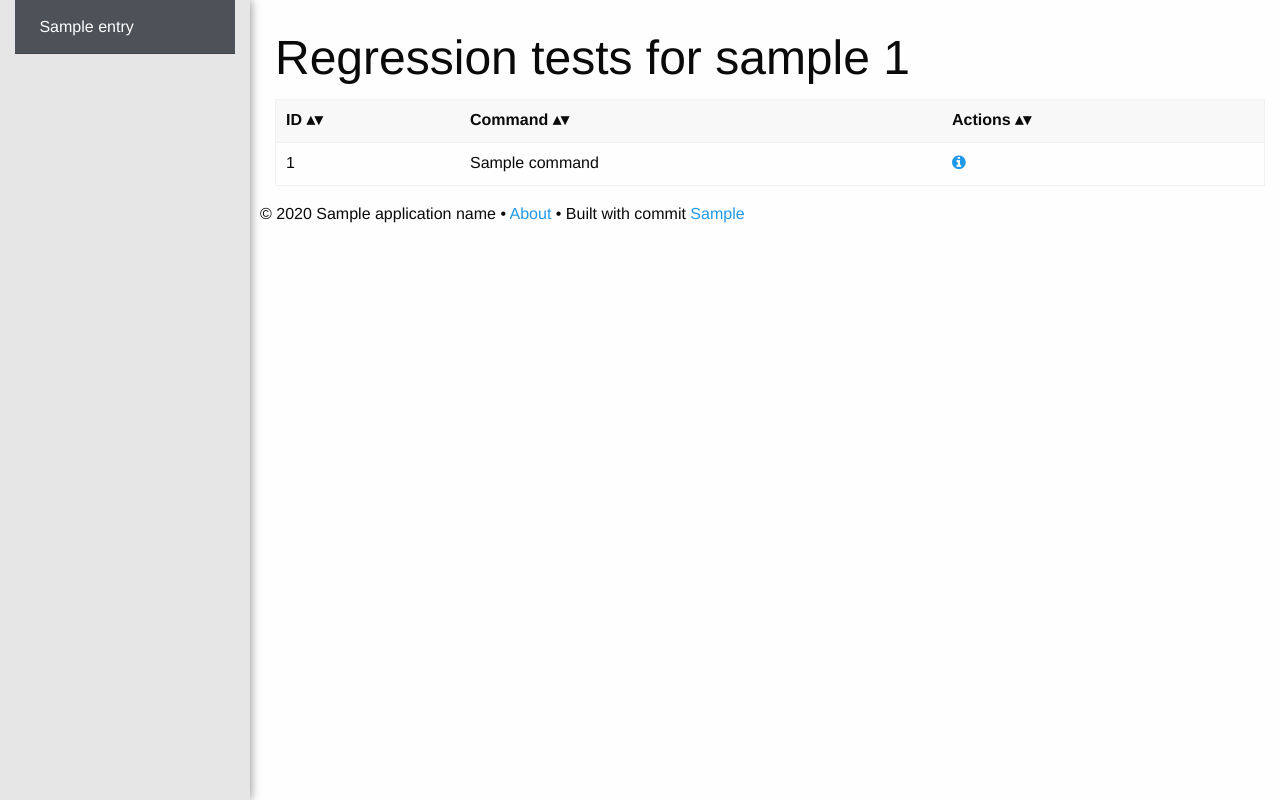
After one commit to CCExtractor/sample-platform, a Python web app: template templates/regression/by_sample.html in a window 1280 px wide. The commit adds this page. Run offline with Jinja, Linux system fonts and the light colour scheme; the template is opened without the code that fills it: most values are stand-ins (such as "Sample title", 1, 10 or a date in 2020); some libraries are stand-ins or nearby versions.

Commit message:
Add view for regression tests for sample

```diff
--- /dev/null
+++ b/templates/regression/by_sample.html
@@ -0,0 +1,40 @@
+{% extends "base.html" %}
+
+{% block title %}Regression tests for sample {{ sample.id }} {{ super() }}{% endblock %}
+{% block body %}
+    {{ super() }}
+    <br />
+    <div class="row">
+        <div class="column medium-12">
+            <h1>Regression tests for sample {{ sample.id }}</h1>
+            {% if tests|length > 0 %}
+                <table id="regression_tests" class="sortable tight striped">
+                    <thead>
+                    <tr>
+                        <th>ID</th>
+                        <th>Command</th>
+                        <th>Actions</th>
+                    </tr>
+                    </thead>
+                    <tbody>
+                    {% for test in tests %}
+                        <tr>
+                            <td>{{ test.id }}</td>
+                            <td>{{ test.command }}</td>
+                            <td>
+                                <a href="{{ url_for('.test_view', regression_id=test.id) }}" title="View details"><i class="fa fa-info-circle"></i></a>&nbsp;
+                                {% if user is not none and user.has_role('contributor') %}
+                                    <a href="{{ url_for('.test_edit', regression_id=test.id) }}" title="Edit regression test"><i class="fa fa-edit"></i></a>&nbsp;
+                                    <a href="{{ url_for('.test_delete', regression_id=test.id) }}" title="Delete regression test"><i class="fa fa-remove"></i></a>&nbsp;
+                                {% endif %}
+                            </td>
+                        </tr>
+                    {% endfor %}
+                    </tbody>
+                </table>
+            {% else %}
+                <p>There are no regression tests available</p>
+            {% endif %}
+        </div>
+    </div>
+{% endblock %}
--- a/templates/regression/index.html
+++ b/templates/regression/index.html
@@ -6,7 +6,7 @@
     <br />
     <div class="row">
         <div class="column medium-9">
-            <h1>Sample information</h1>
+            <h1>Regression tests</h1>
             {% if tests|length > 0 %}
                 <p class="row">
                     <label for="category" class="column medium-4">Select a category</label>
@@ -32,7 +32,7 @@
                 <table id="regression_tests" class="sortable tight striped">
                     <thead>
                     <tr>
-                        <th>Category</th>
+                        <th>ID</th>
                         <th>Command</th>
                         <th>Actions</th>
                     </tr>
@@ -41,7 +41,7 @@
                     {% for test in tests %}
                         {# TODO: make this work for multiple categories #}
                         <tr data-category="{{ test.categories[0].id }}" {% if test.categories[0].id != categories[0].id %}class="hide"{% endif %}>
-                            <td>{{ test.categories[0].name }}</td>
+                            <td>{{ test.id }}</td>
                             <td>{{ test.command }}</td>
                             <td>
                                 <a href="{{ url_for('.test_view', regression_id=test.id) }}" title="View details"><i class="fa fa-info-circle"></i></a>&nbsp;
```
Also changed, not shown: mod_regression/controllers.py (+19 -1 lines).
